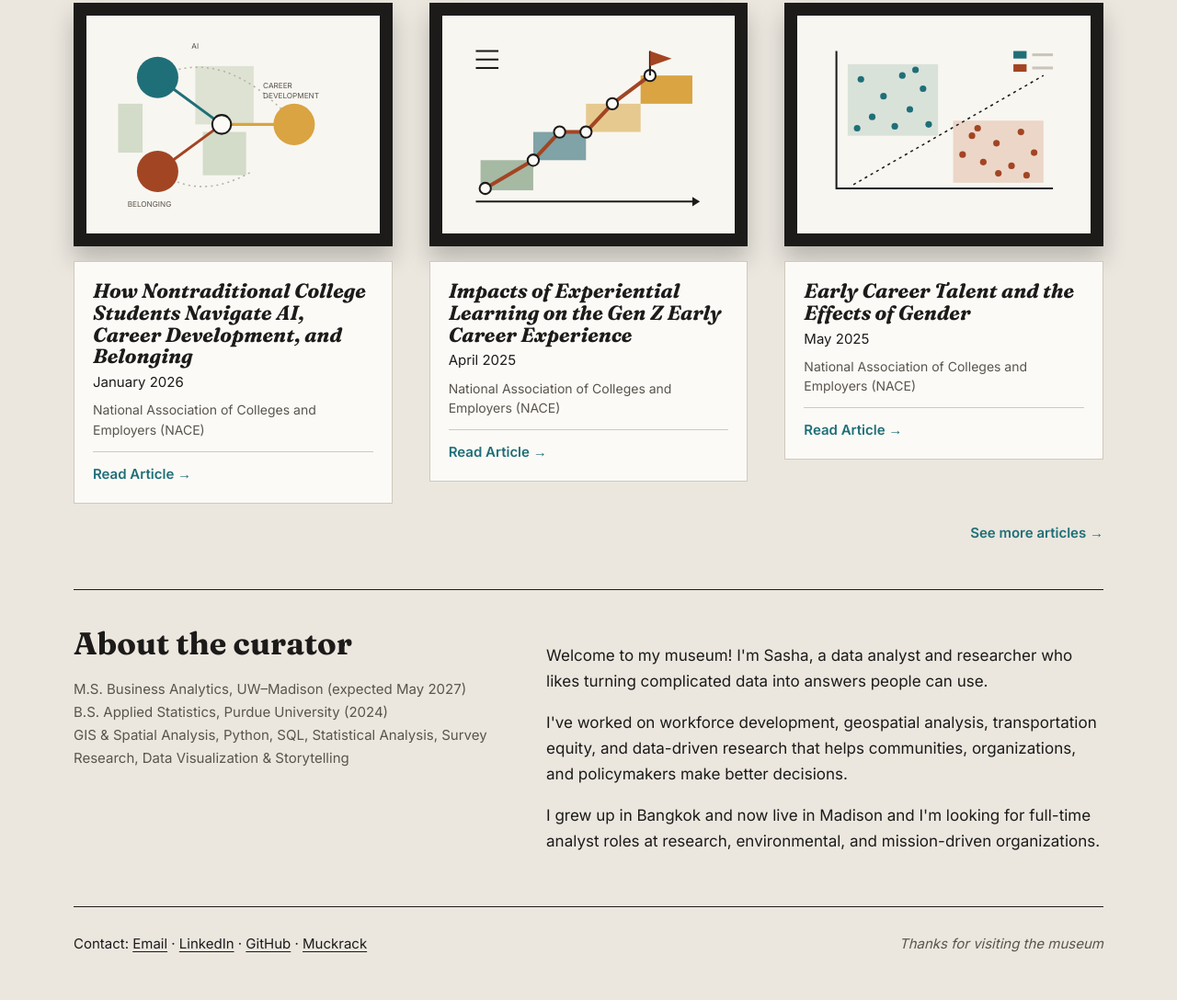
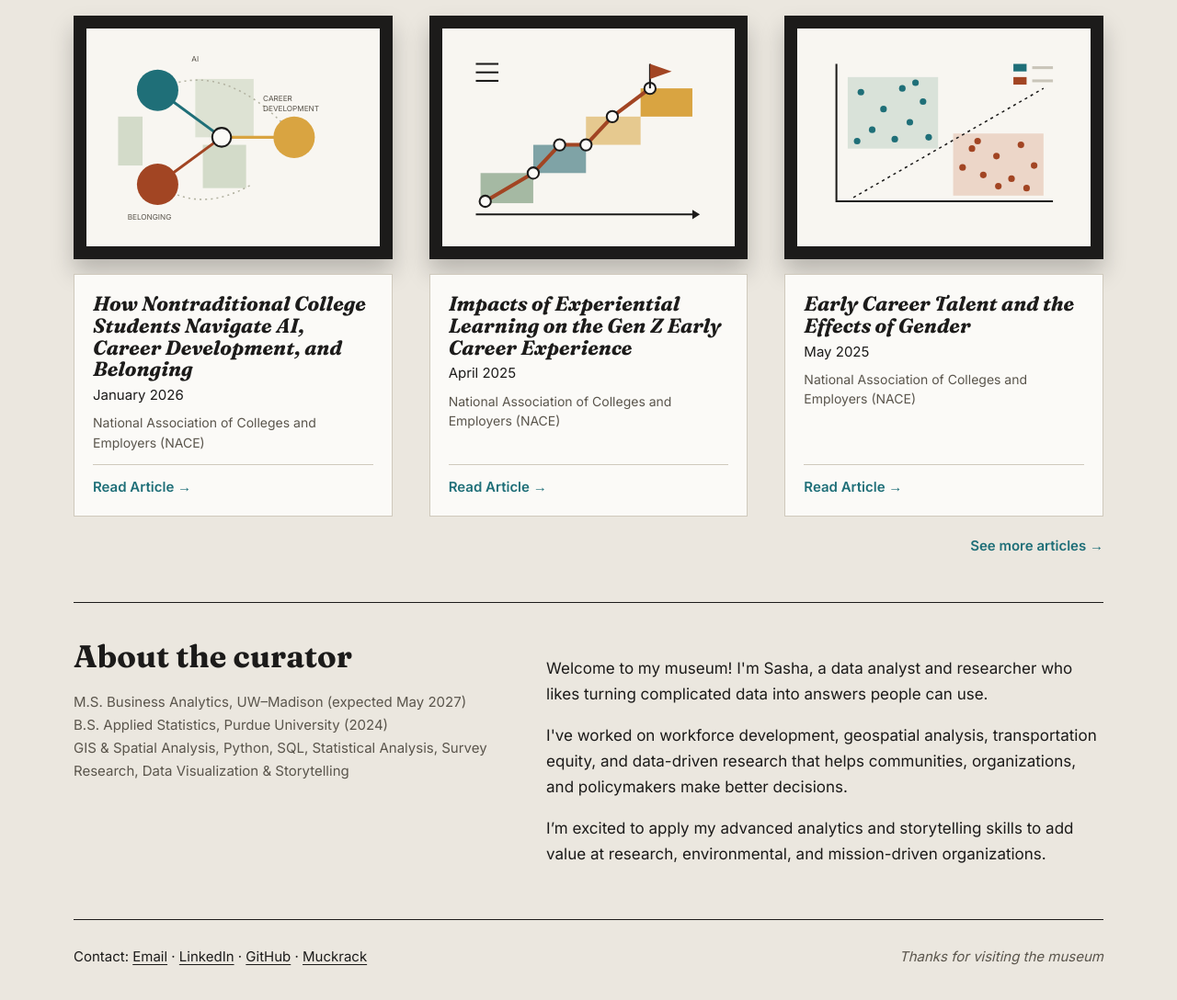
Before and after one commit to sashapatil/sashapatil.github.io, a plain HTML site: page index.html in a window 1280 px wide. Shown: the part 1224-2312 px from the top of the page at 92% size. Drawn offline with Linux system fonts and the light colour scheme.

Commit message:
Add files via upload

```diff
--- a/index.html
+++ b/index.html
@@ -32,6 +32,11 @@ nav a{margin-left:30px;font-size:15px}
 .note strong{color:var(--terra);font-size:14px}
 .go{display:inline-block;margin-top:14px;color:var(--teal);font-weight:600;font-size:15px;text-decoration:none}
 .go:hover{text-decoration:underline}
+.grid>div{display:flex;flex-direction:column}
+.grid>div>.label{flex:1;display:flex;flex-direction:column}
+.label>.go{margin-top:auto;padding-top:16px;align-self:flex-start}
+.label>.note:last-child{margin-top:auto}
+.label>.note:last-child{padding-top:12px}
 .corner{text-align:right;font-size:15px;margin:-24px 0 36px}.corner a{color:var(--teal);font-weight:600;text-decoration:none}.corner a:hover{text-decoration:underline}
 @media(max-width:900px){.corner{margin-top:-16px}}
 section.articles{padding:40px 0 48px;border-top:1px solid var(--ink)}
@@ -73,5 +78,5 @@ footer.site .corr{color:var(--muted);font-style:italic}
 </div>
 <p class="corner" style="margin:20px 0 0"><a href="https://muckrack.com/sasha-patil" target="_blank" rel="noopener noreferrer">See more articles →</a></p></section>
 <section class="about" id="about"><div><h2>About the curator</h2><ul class="facts"><li>M.S. Business Analytics, UW–Madison (expected May 2027)</li><li>B.S. Applied Statistics, Purdue University (2024)</li><li>GIS &amp; Spatial Analysis, Python, SQL, Statistical Analysis, Survey Research, Data Visualization &amp; Storytelling</li></ul></div>
-<div><p>Welcome to my museum! I'm Sasha, a data analyst and researcher who likes turning complicated data into answers people can use.</p><p>I've worked on workforce development, geospatial analysis, transportation equity, and data-driven research that helps communities, organizations, and policymakers make better decisions.</p><p>I grew up in Bangkok and now live in Madison and I'm looking for full-time analyst roles at research, environmental, and mission-driven organizations.</p></div></section>
+<div><p>Welcome to my museum! I'm Sasha, a data analyst and researcher who likes turning complicated data into answers people can use.</p><p>I've worked on workforce development, geospatial analysis, transportation equity, and data-driven research that helps communities, organizations, and policymakers make better decisions.</p><p>I’m excited to apply my advanced analytics and storytelling skills to add value at research, environmental, and mission-driven organizations.</p></div></section>
 </main><footer class="site" id="contact"><span>Contact: <a href="mailto:sashapatil807@gmail.com">Email</a> · <a href="https://www.linkedin.com/in/sashapatil">LinkedIn</a> · <a href="https://github.com/sashapatil">GitHub</a> · <a href="https://muckrack.com/sasha-patil">Muckrack</a></span><span class="corr">Thanks for visiting the museum</span></footer></div></body></html>
```
